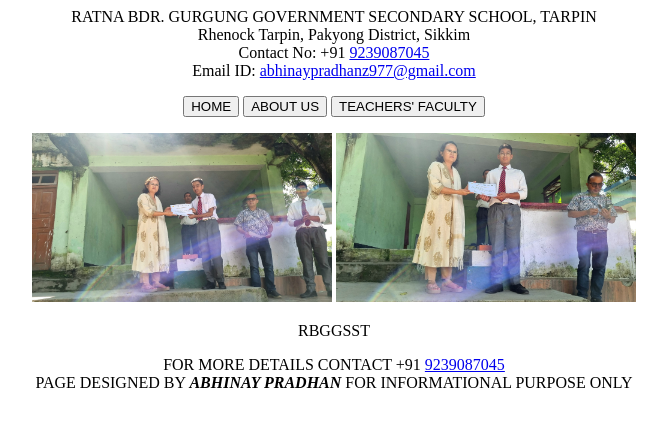
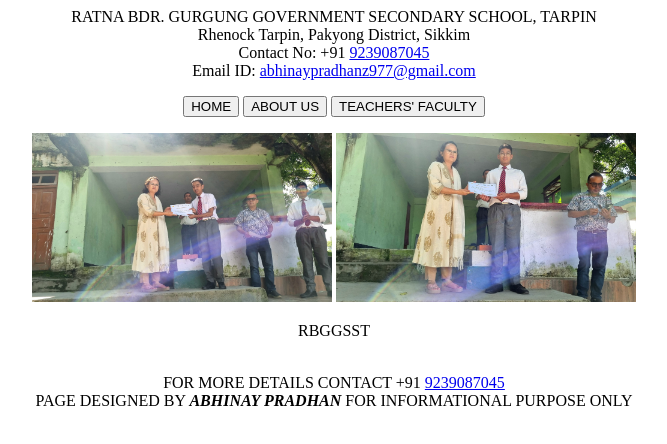
Before and after one commit to Abhinay977/rbgschooltarpin, a plain HTML site: page GALLERY.html in a window 1280 px wide. Shown: the whole page, without its empty margins (306-973 px from the left). Drawn offline with Linux system fonts and the light colour scheme.

Commit message:
Update GALLERY.html

```diff
--- a/GALLERY.html
+++ b/GALLERY.html
@@ -18,7 +18,7 @@
     <IMG SRC="MAIN2.JPG.jpg" WIDTH="300" SIZE="AUTO"></IMG>
     <IMG SRC="MAIN.JPG.jpg" WIDTH="300" SIZE="AUTO"></IMG><p>
 
-    RBGGSST<p>
+    RBGGSST<p><br>
         FOR MORE DETAILS CONTACT +91 <a href="tel: 9239087045">9239087045</a><br>
            PAGE DESIGNED BY <b><i>ABHINAY PRADHAN</i></b> FOR INFORMATIONAL PURPOSE ONLY</p>
 </body></CENTER>
```
